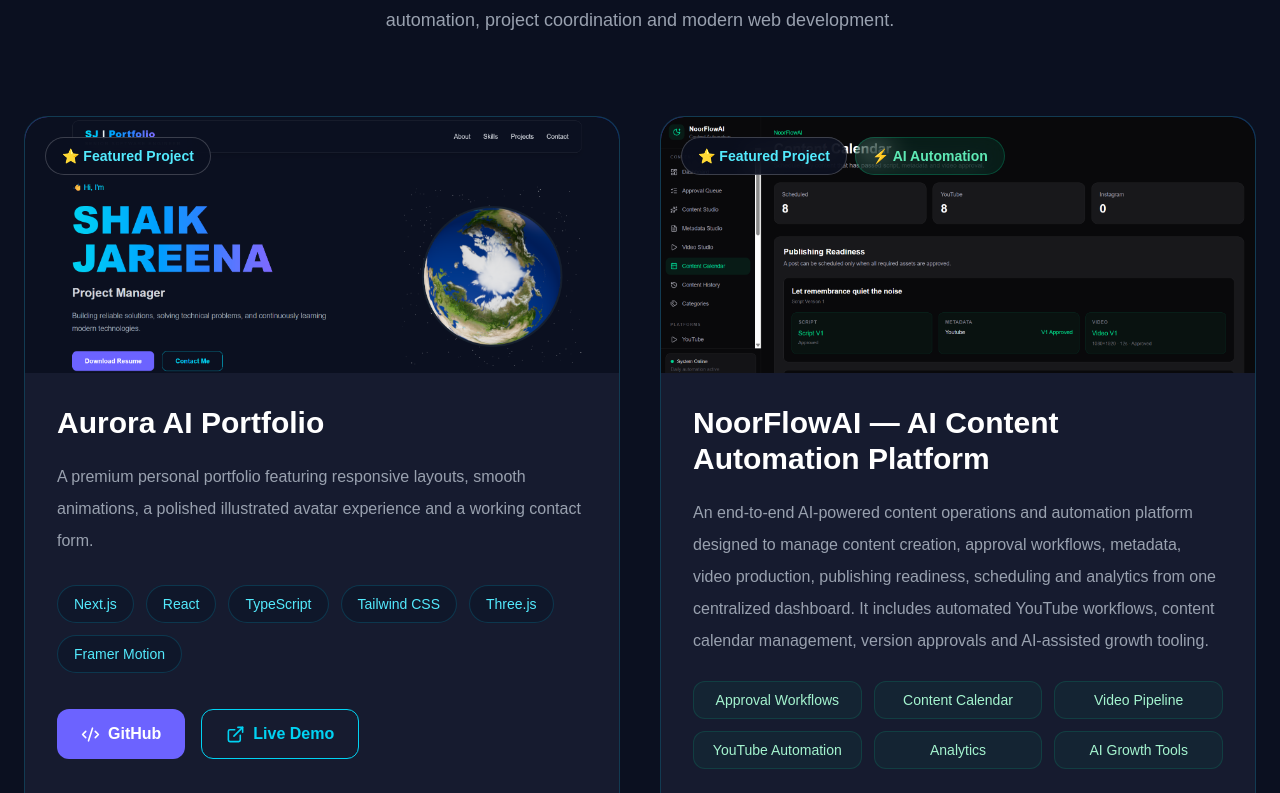
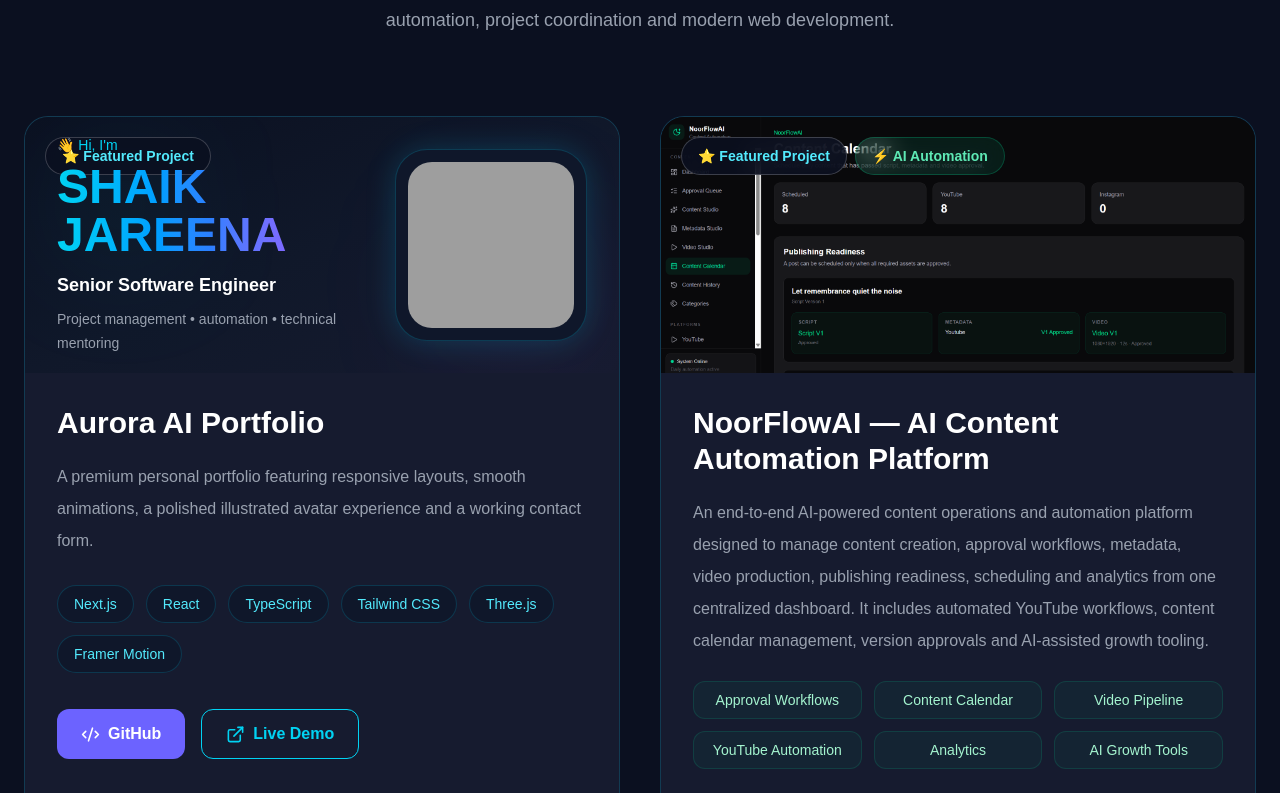
Before and after one commit to JAREENA-SK/aurora-ai-portfolio, a Next.js app in the folder aurora-ai/: page / in a window 1280 px wide. Shown: the part 5247-6040 px from the top of the page. Built offline with nearby package versions, Linux system fonts and the light colour scheme; grey boxes are pictures that could not be loaded.

Commit message:
fix: replace outdated Aurora project preview with current avatar design

```diff
--- a/aurora-ai/components/sections/Projects.tsx
+++ b/aurora-ai/components/sections/Projects.tsx
@@ -10,11 +10,12 @@ const projects = [
     description:
       "A premium personal portfolio featuring responsive layouts, smooth animations, a polished illustrated avatar experience and a working contact form.",
     tech: ["Next.js", "React", "TypeScript", "Tailwind CSS", "Three.js", "Framer Motion"],
-    image: "/projects/aurora-ai.png",
+    image: "",
     github: "https://github.com/JAREENA-SK/aurora-ai-portfolio",
     demo: "https://aurora-ai-portfolio.vercel.app",
     featured: true,
     automation: false,
+    aurora: true,
   },
   {
     title: "NoorFlowAI — AI Content Automation Platform",
@@ -26,6 +27,7 @@ const projects = [
     demo: "https://noor-flow-ai.vercel.app/",
     featured: true,
     automation: true,
+    aurora: false,
   },
   {
     title: "HireReady Program",
@@ -37,6 +39,7 @@ const projects = [
     demo: "#",
     featured: false,
     automation: false,
+    aurora: false,
   },
   {
     title: "IT Support Ticket System",
@@ -48,6 +51,7 @@ const projects = [
     demo: "#",
     featured: false,
     automation: false,
+    aurora: false,
   },
 ];
 
@@ -81,8 +85,36 @@ export default function Projects() {
               whileHover={{ y: -8 }}
               className="group overflow-hidden rounded-3xl border border-cyan-500/20 bg-[#161B2F] transition-all duration-300 hover:border-cyan-400/70 hover:shadow-[0_0_40px_rgba(0,212,255,0.18)]"
             >
-              <div className="relative h-64 overflow-hidden bg-gradient-to-br from-[#6C63FF] via-blue-600 to-cyan-500">
-                {project.image ? (
+              <div className="relative h-64 overflow-hidden bg-gradient-to-br from-[#0B1020] via-[#10182A] to-[#161B2F]">
+                {project.aurora ? (
+                  <div className="relative flex h-full items-center justify-between overflow-hidden px-8">
+                    <div className="absolute left-10 top-8 h-28 w-28 rounded-full bg-cyan-400/10 blur-3xl" />
+                    <div className="absolute right-10 bottom-4 h-36 w-36 rounded-full bg-purple-500/10 blur-3xl" />
+
+                    <div className="relative z-10 max-w-[58%]">
+                      <p className="text-sm font-medium text-cyan-400">👋 Hi, I&apos;m</p>
+                      <h4 className="mt-2 bg-gradient-to-r from-cyan-400 via-blue-500 to-purple-500 bg-clip-text text-4xl font-extrabold leading-none text-transparent sm:text-5xl">
+                        SHAIK JAREENA
+                      </h4>
+                      <p className="mt-3 text-lg font-semibold text-white">Senior Software Engineer</p>
+                      <p className="mt-2 text-sm leading-6 text-gray-400">
+                        Project management • automation • technical mentoring
+                      </p>
+                    </div>
+
+                    <div className="relative z-10 flex h-44 w-44 items-center justify-center rounded-[2rem] border border-cyan-400/20 bg-[#0F172A] p-3 shadow-[0_0_30px_rgba(0,212,255,0.18)] sm:h-48 sm:w-48">
+                      <div className="relative h-full w-full overflow-hidden rounded-[1.5rem]">
+                        <Image
+                          src="/profile/shaik-jareena-avatar.png"
+                          alt="Shaik Jareena illustrated avatar"
+                          fill
+                          sizes="200px"
+                          className="object-cover object-top"
+                        />
+                      </div>
+                    </div>
+                  </div>
+                ) : project.image ? (
                   <Image
                     src={project.image}
                     alt={`${project.title} preview`}
```
